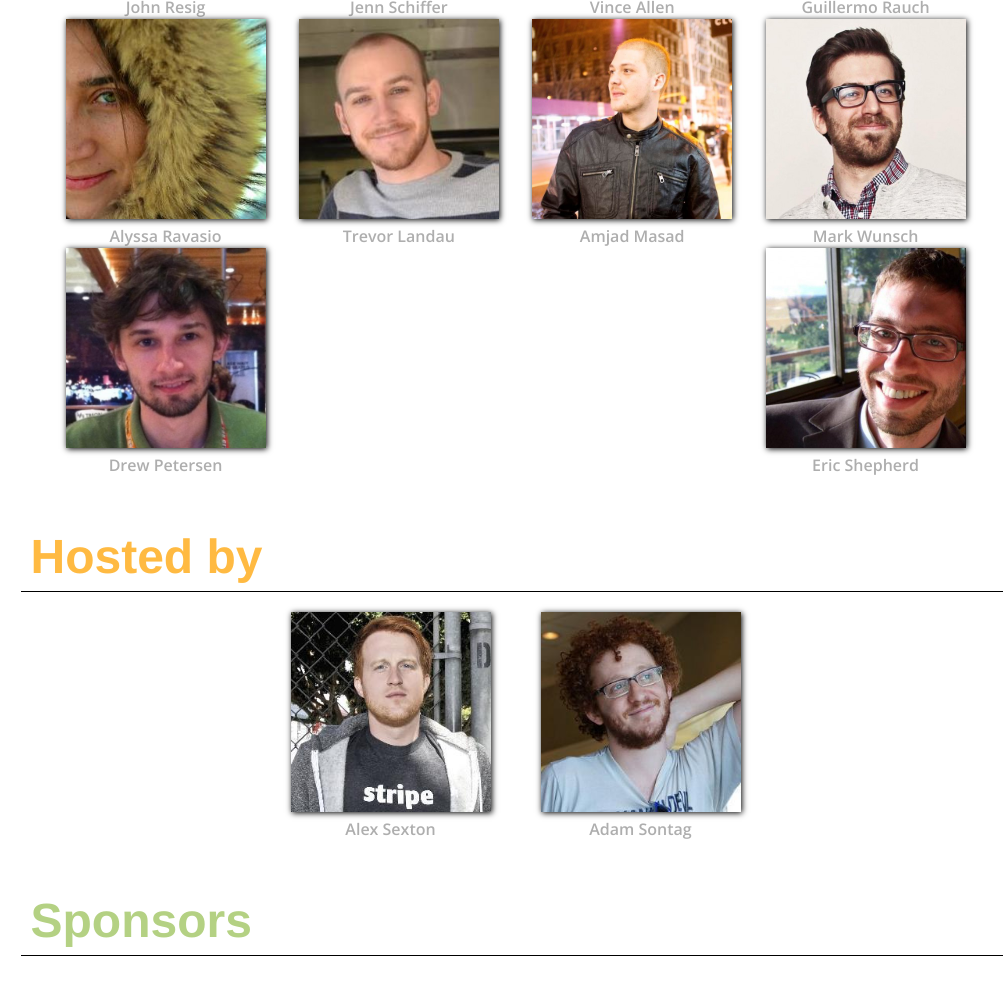
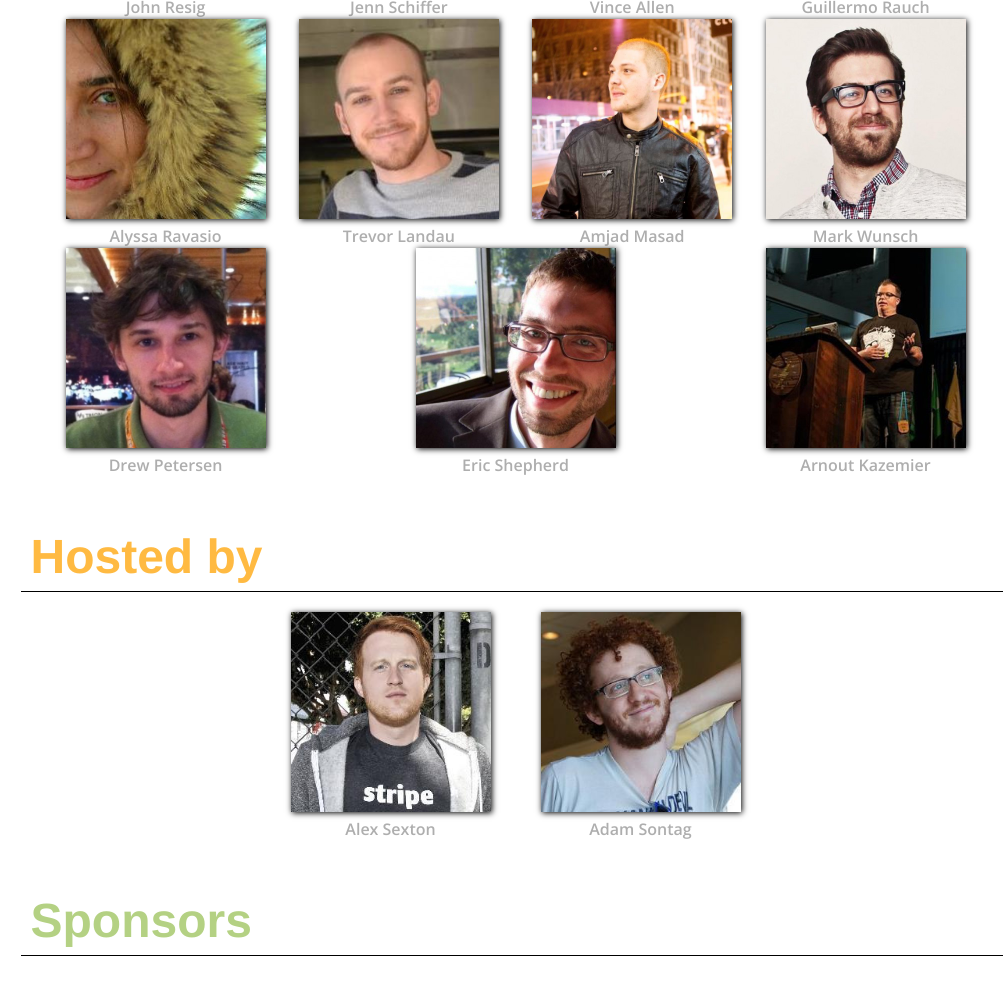
Before and after one commit to EmpireJS/2014.empirejs.org, a website: page public/index.html in a window 1280 px wide. Shown: the part 1235-2218 px from the top of the page, without its empty margins (129-1132 px from the left). Drawn offline with nearby package versions, Linux system fonts and the light colour scheme; a web font is replaced by a local one.

Commit message:
[doc] Added Arnout.

```diff
--- a/public/index.html
+++ b/public/index.html
@@ -127,6 +127,11 @@ console.log("... It’s Computer SCIENCE.");
               <img src="/img/speakers/eric-shepherd.jpg" alt /><p>Eric Shepherd</p>
             </a>
           </div>
+          <div>
+            <a href="https://twitter.com/3rdeden" target="_blank">
+              <img src="/img/speakers/arnout-kazemier.jpg" alt /><p>Arnout Kazemier</p>
+            </a>
+          </div>
         </div>
       </div>
 
```
Also changed, not shown: public/img/speakers/arnout-kazemier.jpg (added).
